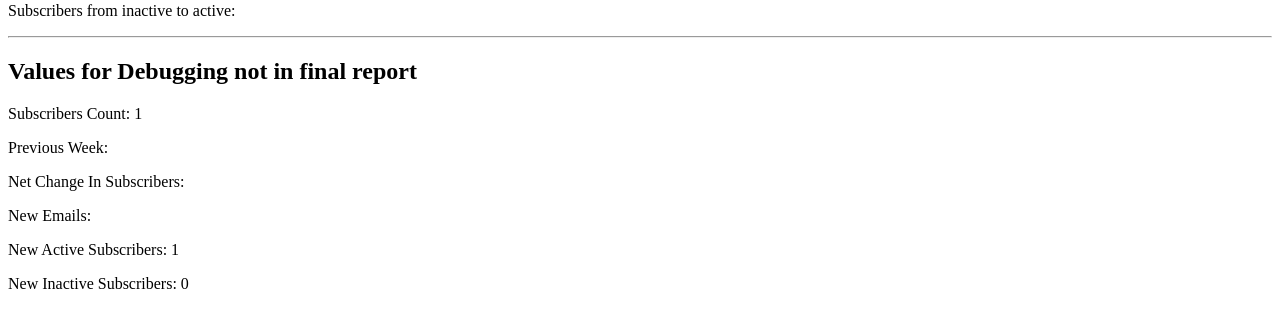
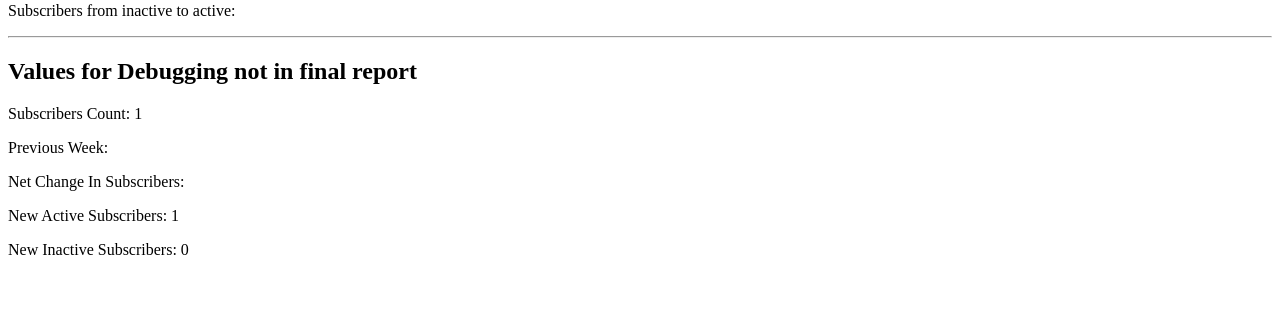
Before and after one commit to motherjones/data_tool, a Django app: page /newsletter/subscribers-report/1/ in a window 1280 px wide. Shown: the part 200-528 px from the top of the page. Run offline with Django 3.2, Linux system fonts and the light colour scheme; tables that the repository leaves empty hold one stand-in row (values such as "Sample post"); parts of the project's set-up code (start-up, migrations or seed data) failed here and were passed over.

Commit message:
removed new email count because it takes too long

```diff
--- a/newsletter/templates/newsletter/week_detail.html
+++ b/newsletter/templates/newsletter/week_detail.html
@@ -9,6 +9,5 @@
 <p>Subscribers Count: {{ object.subscribers_count  }}</p>
 <p>Previous Week: {{ object.previous_week.date  }}</p>
 <p>Net Change In Subscribers: {{ object.change_in_subscribers }}</p>
-<p>New Emails: {{ object.new_emails.count }}</p>
 <p>New Active Subscribers: {{ object.active_new_subscribers.count }}</p>
 <p>New Inactive Subscribers: {{ object.inactive_new_subscribers.count }}</p>
```
